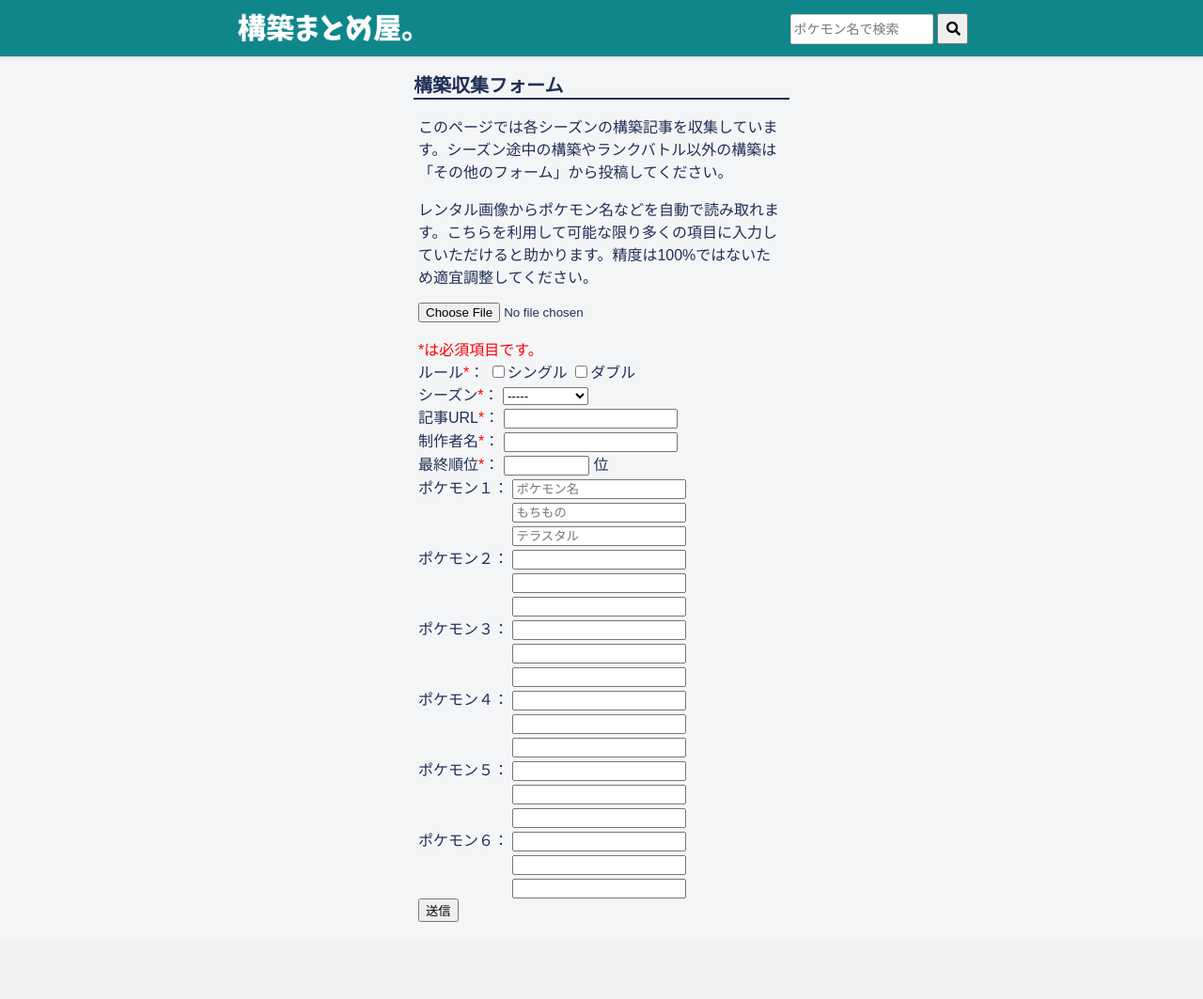
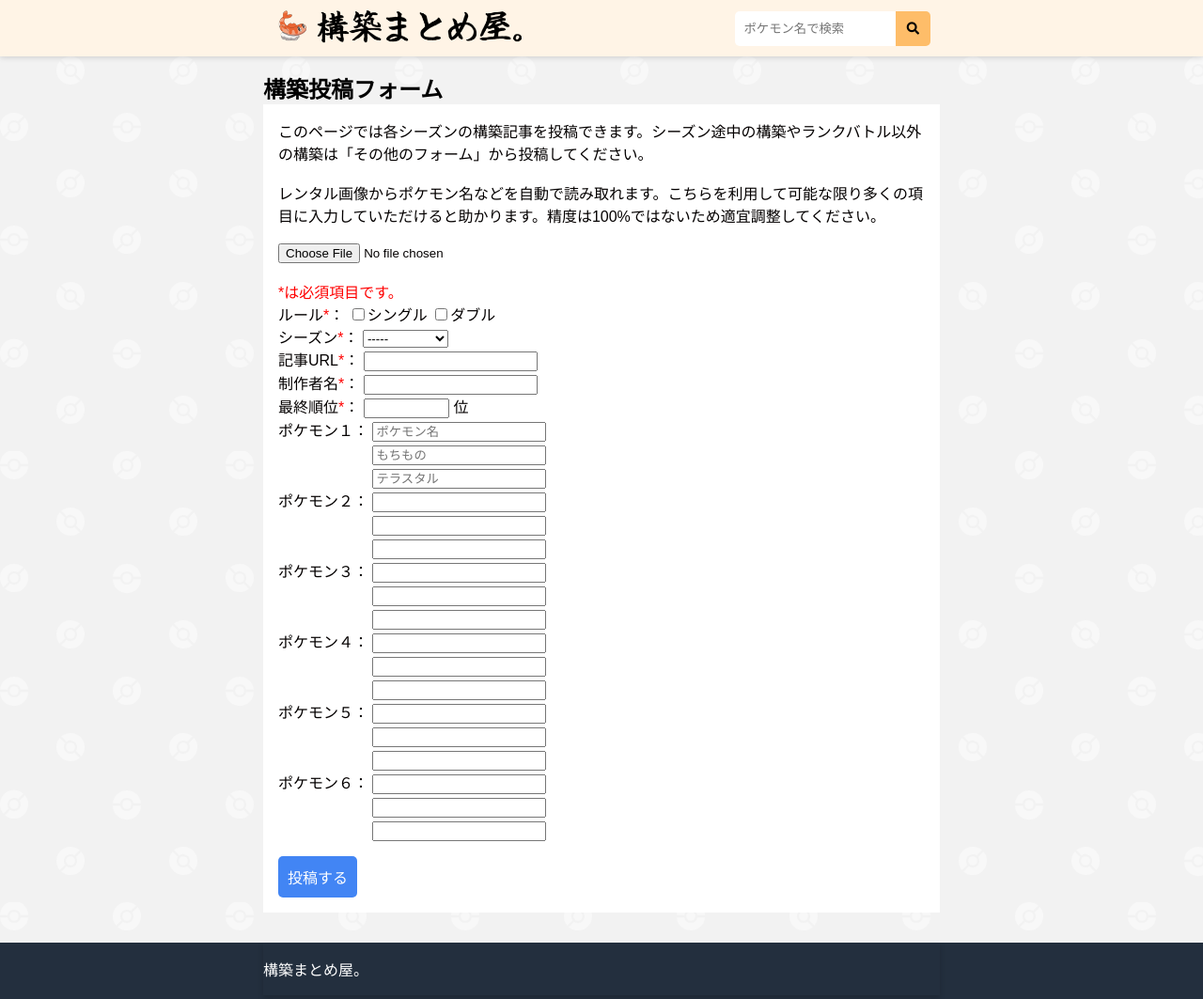
Before and after one commit to amemiya-sou/hayu, a Flask app: page / in a window 1280 px wide. Shown: the whole page at 94% size. Before the commit the page ends 981 px from the top, so only its background shows below. Run offline with Flask 3, Linux system fonts and the light colour scheme; some libraries are stand-ins or nearby versions.

Commit message:
Add files via upload

```diff
--- a/static/style.css
+++ b/static/style.css
@@ -1,84 +1,9 @@
-.red-background {
-  background-color: #ff7a7a;
-}
-
-.suggestions {
-  position: absolute;
-  background-color: #fff;
-  border: 1px solid #ccc;
-  overflow-y: auto;
-}
-
-.suggestion {
-  padding: 8px;
-  cursor: pointer;
-}
-
-.suggestion:hover {
-  background-color: #007fff;
-  color: #fff;
-}
-
-.package {
-  margin: 5px;
-}
-
-.content img {
-  display: block;
-  margin: 0 auto;
-  width: 100%;
-}
-
-.party_img {
-  margin: 5px 0px;
-}
-
-@media (max-width: 715px) {
-  .tart {
-    width: 100%;
-    margin: 0px 10px;
-    margin-top: 10px;
-  }
-
-  header {
-    display: block;
-    justify-content: center;
-    align-items: center;
-    position: relative;
-    text-align: center;
-    padding-bottom: 10px;
-    margin-top: -10px;
-  }
-
-  .header_img {
-    width: 200px;
-    margin: 0px;
-    margin-bottom: -10px;
-  }
-
-  #search-bar {
-    position: relative;
-    left: 5px;
-    margin-top: -5px;
-  }
-
-  #search-input {
-    margin-bottom: 5px;
-    width: 125px;
-  }
-}
-
-h2 {
-  margin: 0px;
-  font-size: 20px;
-}
-
 body {
   font-family: 'Arial', sans-serif;
   margin: 0;
   padding: 0;
-  color: #202f55;
-  background-color: #f4f5f7;
+  background: #f2f2f2 url("pattern.svg");
+  color: #040000;
 }
 
 a {
@@ -87,45 +12,76 @@ a {
 }
 
 #top {
-  background-color: #0F868A;
   height: 60px;
-  box-shadow: 0px 0px 5px 1px #d6d6d6;
+  background-color: #fff4e6;
+  box-shadow: 0 1px 6px 0 rgba(0, 0, 0, 0.16);
+  display: flex;
+  align-items: center;
 }
 
 header {
+  width: 100%;
+  height: 100%;
   display: flex;
   align-items: center;
-  position: relative;
-  height: 60px;
-  max-width: 800px;
+  justify-content: space-between;
+  max-width: 720px;
   margin: 0 auto;
 }
 
-#header_img {
-  width: 200px;
-  height: auto;
-  margin-bottom: -4px;
+#header-img {
+  height: 38px;
+  width: auto;
+  margin-left: 5px;
 }
 
 #search-bar {
-  position: absolute;
-  right: 10px;
+  margin-right: 10px;
 }
 
 #search-input {
-  width: 145px;
-  height: 28px;
-  font-size: 14px;
-  padding-left: 3px;
-  border-radius: 2px;
-  border: solid #ccc 1px;
+  width: 160px;
+  height: 35px;
+  padding-left: 10px;
   outline: none;
+  border: none;
+  border-top-left-radius: 5px;
+  border-bottom-left-radius: 5px;
 }
 
 #search-icon {
-  height: 33px;
-  width: 33px;
-  font-size: 15px;
+  height: 37px;
+  width: 37px;
+  border: none;
+  background-color: #febd69;
+  color: #000;
+  border-top-right-radius: 5px;
+  border-bottom-right-radius: 5px;
+  margin-left: -5px;
+}
+
+@media screen and (max-width: 570px) {
+  #top {
+    height: 115px;
+  }
+
+  header {
+    flex-direction: column;
+  }
+
+  #header-img {
+    margin-top: 15px;
+  }
+
+  #search-input {
+    width: 200px;
+  }
+
+  #search-bar {
+    margin-top: 5px;
+    margin-bottom: 20px;
+    margin-right: 0px;
+  }
 }
 
 #container {
@@ -134,42 +90,109 @@ header {
   justify-content: center;
   align-items: start;
   margin: 0 auto;
-  margin-top: 10px;
-  margin-bottom: 10px;
-  max-width: 820px;
+  max-width: 720px;
+  padding: 0px 16px;
+  margin-bottom: 32px;
 }
 
 .content {
-  width: 100%;
-  margin: 5px;
-  max-width: 400px;
+  width: calc(100% - 32px);
+}
+
+.center-content {
+  max-width: 720px;
+  margin: 0 auto;
+  margin-bottom: 32px;
+}
+
+@media screen and (min-width: 700px) {
+  .left-content {
+    margin-left: 0px;
+    margin-right: 8px;
+    width: calc((100% - 16px) / 2);
+  }
+
+  .right-content {
+    margin-right: 0px;
+    margin-left: 8px;
+    width: calc((100% - 16px) / 2);
+  }
+}
+
+@media screen and (max-width: 699px){
+  .left-content,
+  .right-content {
+    width: 100%;
+  }
 }
 
 h2 {
-  border-bottom: 2px solid;
-  margin-top: 0px;
+  margin-top: 16px;
   margin-bottom: 0px;
-  font-size: 20px;
+  color: #000;
+}
+
+.package {
+  background-color: #fff;
 }
 
 .text-links {
-  margin: 5px;
   list-style: none;
-  padding-left: 0;
+  padding: 0;
+  margin-top: 0px;
+  margin-bottom: 0px;
 }
 
 .text-links li {
-  border-bottom: 1px solid #ccc;
-  padding-left: 0;
-  margin-left: 0;
+  padding: 16px;
 }
 
-.text-links li:last-child {
-  border-bottom: 0px;
-  margin-bottom: 0;
+.post {
+  background-color: #4285f4;
+  margin-top: 16px;
+  padding: 10px;
+  border-radius: 5px;
+  color: #FFF;
+  border: none;
+  font-size: 16px;
 }
 
-.container {
+.pokemon-box-container {
+  display: flex;
+  flex-wrap: wrap;
+  padding: 0px 11px 11px;
+}
+
+.pokemon-box {
+  display: flex;
+  align-items: center;
+  background-color: rgba(177, 177, 177, 0.16);
+  margin: 5px;
+  border-radius: 5px;
+  width: calc(100% / 2 - 10px);
+  font-size: 12px;
+}
+
+@media screen and (min-width: 495px) {
+  .pokemon-box {
+    width: calc(100% / 3 - 10px);
+  }
+}
+
+.pokemon2 {
+  width: 45px;
+  height: auto;
+}
+
+.link-container {
+  padding: 0px 16px;
+}
+
+.link {
+  padding: 16px 0px;
+}
+
+.item-container {
   position: relative;
   flex-grow: 0;
   margin: -10px 0px 10px -5px;
@@ -313,21 +266,52 @@ h2 {
   left: 4px;
 }
 
-.external {
-  color: inherit;
-  text-decoration: none;
-  background: linear-gradient(transparent 85%, #b2d5de 85%);
+#bottom {
+  height: 60px;
+  background-color: #232f3e;
 }
 
-.external_img {
-  width: 25px;
-  height: auto;
-  margin-bottom: -4px;
-  margin-left: -2px;
+footer {
+  max-width: 720px;
+  margin: 0 auto;
+  display: flex;
+  color: #FFF;
+  box-shadow: 0 3px 6px 0 rgba(0, 0, 0, 0.16);
 }
 
-.packages {
-  background-color: #FFF;
-  box-shadow: 0px 0px 5px 1px #d6d6d6;
-  margin-bottom: 10px;
+#banner-img {
+  width: 100%;
+  max-width: 720px;
+  margin: 0 auto;
 }
+
+.red-background {
+  background-color: #ff7a7a;
+}
+
+.suggestions {
+  position: absolute;
+  background-color: #fff;
+  border: 1px solid #ccc;
+  overflow-y: auto;
+}
+
+.suggestion {
+  padding: 8px;
+  cursor: pointer;
+}
+
+.suggestion:hover {
+  background-color: #007fff;
+  color: #fff;
+}
+
+.content img {
+  display: block;
+  margin: 0 auto;
+  width: 100%;
+}
+
+.party_img {
+  margin: 5px 0px;
+}
--- a/templates/index.html
+++ b/templates/index.html
@@ -25,11 +25,12 @@
 
     <div id="top">
         <header>
-            <a href="index.php">
-                <img src="{{ url_for('static', filename='matomeyapoke.png') }}" id="header_img">
+            <a href="https://matomeyapoke.com/">
+                <img src="{{ url_for('static', filename='kumo.png') }}" id="header-img">
             </a>
             <form id="search-bar" action="search.php" method="get">
-                <input type="text" id="search-input" autocomplete="off" placeholder="ポケモン名で検索">
+                <input type="text" id="search-input" class="pokemon_input" name="pokemon0" autocomplete="off"
+                    placeholder="ポケモン名で検索">
                 <button type="submit" id="search-icon">
                     <i class="fas fa-search fa-fw"></i>
                 </button>
@@ -37,16 +38,15 @@
         </header>
     </div>
 
-    <div id="container">
-        <div class="content">
-            <h2>構築収集フォーム</h2>
-            <div class="package">
-                <div id="form">
-                    <p>このページでは各シーズンの構築記事を収集しています。シーズン途中の構築やランクバトル以外の構築は「その他のフォーム」から投稿してください。</p>
-                    <p><span>レンタル画像からポケモン名などを自動で読み取れます。こちらを利用して可能な限り多くの項目に入力していただけると助かります。精度は100%ではないため適宜調整してください。</span>
+    <div class="content center-content">
+        <h2>構築投稿フォーム</h2>
+        <div class="package">
+            <ul class="text-links">
+                <li>このページでは各シーズンの構築記事を投稿できます。シーズン途中の構築やランクバトル以外の構築は「その他のフォーム」から投稿してください。<br><br>
+                    レンタル画像からポケモン名などを自動で読み取れます。こちらを利用して可能な限り多くの項目に入力していただけると助かります。精度は100%ではないため適宜調整してください。<br><br>
                     <form method="post" enctype="multipart/form-data" id="upload-form">
                         <input type="file" name="file" accept=".png, .jpg, .jpeg" id="file-input">
-                    </form>
+                    </form><br>
                     <script>
                         document.getElementById('file-input').addEventListener('change', function () {
                             showLoading();
@@ -56,7 +56,6 @@
                             document.getElementById('loading-overlay').style.display = 'flex';
                         }
                     </script>
-                    </p>
                     <div style="color: red;">*は必須項目です。</div>
                     <form id="party_form" action="https://matomeyapoke.com/php/database/save_to_database.php"
                         method="post">
@@ -127,11 +126,16 @@
                       `);
                             }
                         </script>
-                        <input type="submit" value="送信" class="botan">
+                        <input type="submit" value="投稿する" class="post">
                     </form>
-                </div>
-            </div>
+                </li>
+            </ul>
         </div>
+    </div>
+    <div id="bottom">
+        <footer>
+            <p>構築まとめ屋。</p>
+        </footer>
     </div>
     <script src="{{ url_for('static', filename='script.js') }}"></script>
 </body>
```
Also changed, not shown: other parts of static/style.css (+8 -78 lines), templates/result.html (+30 -27 lines), static/kumo.png (added), static/pattern.svg (added).
